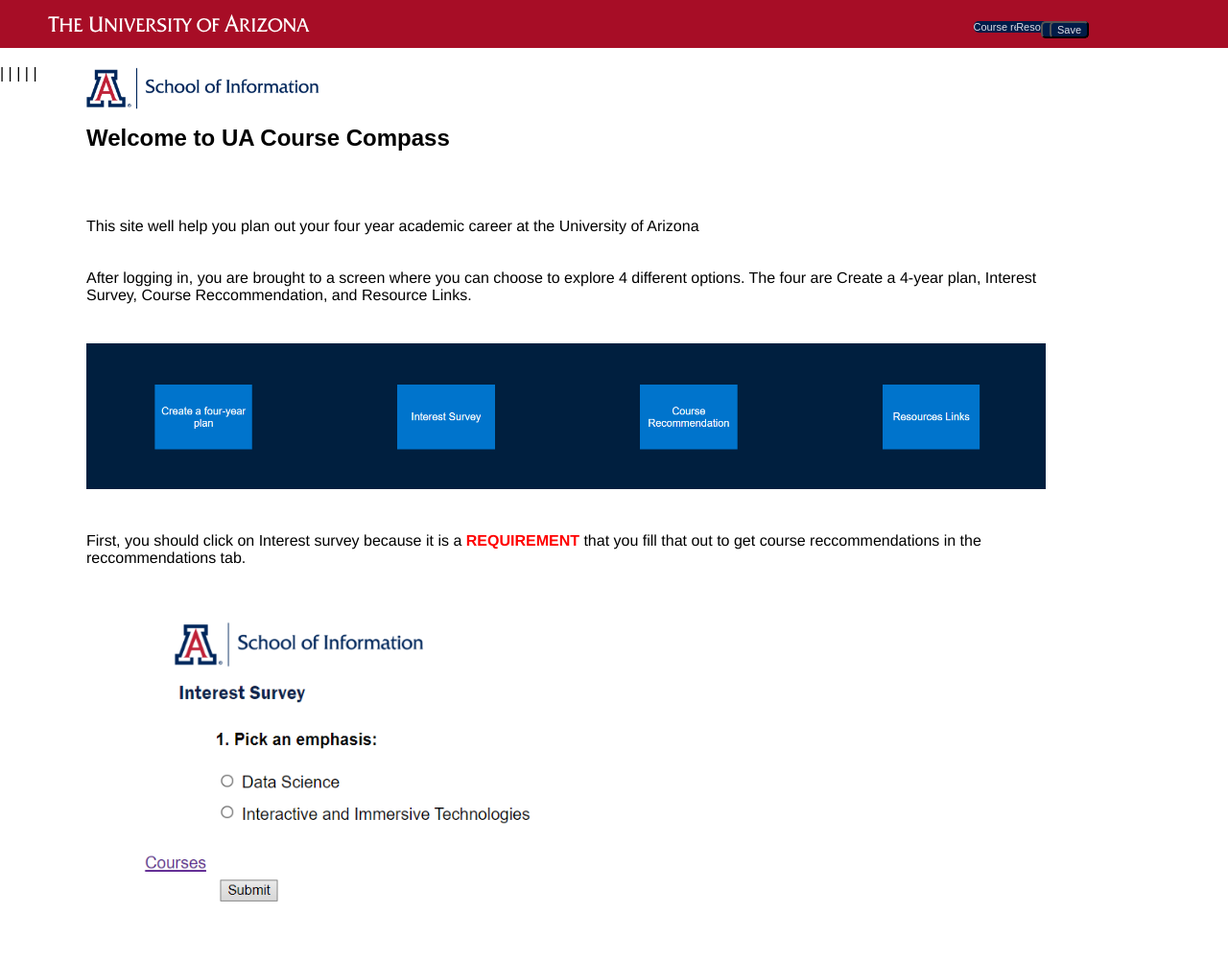
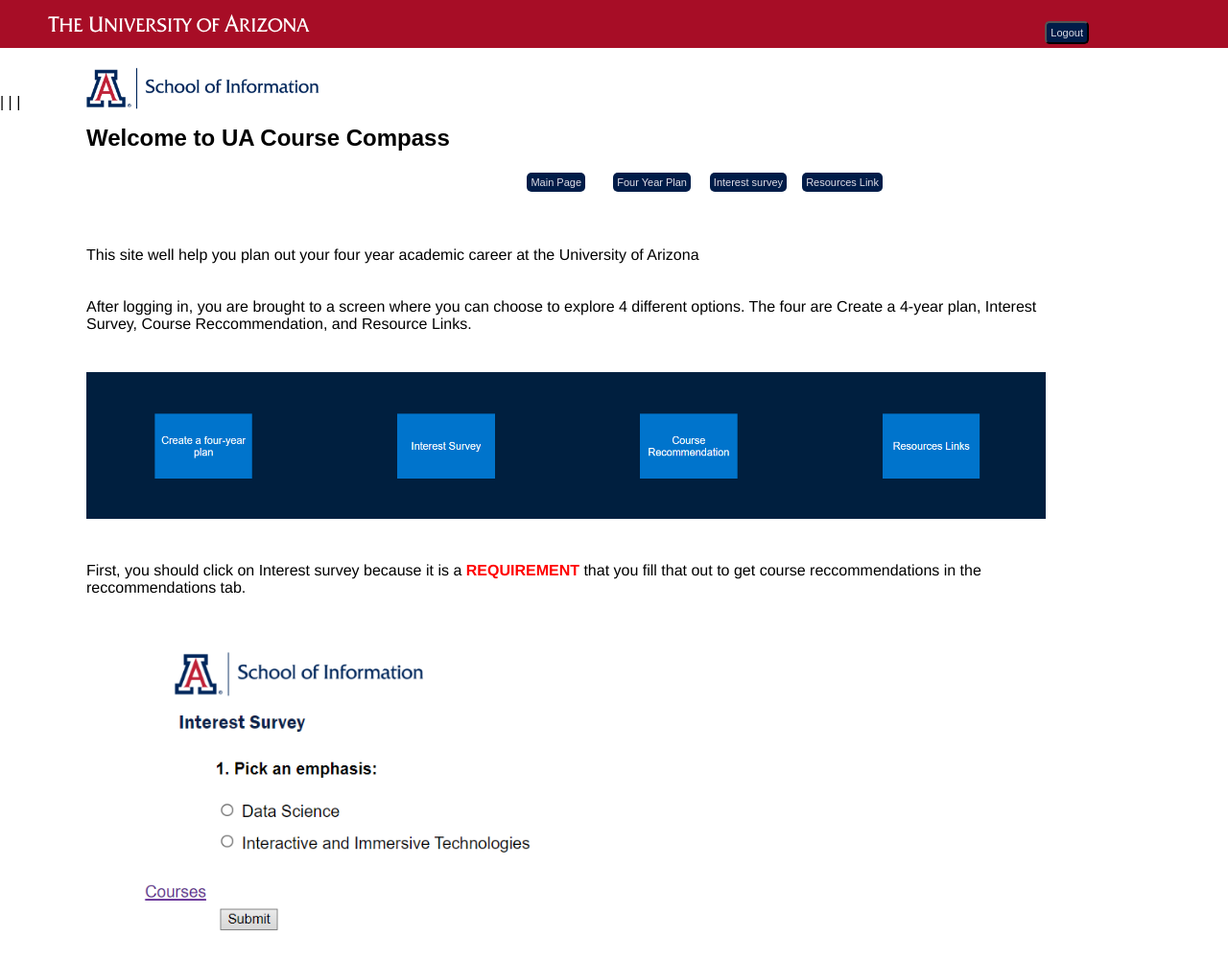
Before and after one commit to rachelS485/ISTA-498-Capstone-Final, a website: page public/instructions.html in a window 1280 px wide. Shown: the top 1001 px of the page at 96% size. Drawn offline with Linux system fonts and the light colour scheme.

Commit message:
instrucation

```diff
--- a/public/instructions.html
+++ b/public/instructions.html
@@ -144,10 +144,9 @@
             border-radius: 5px;
             font-size: 11px;
             position: absolute;
-            top: 22px;
-            right: 145px;
+            background-color: #001C48;
+            padding: 4px;
             text-decoration: none;
-            border-radius: 5px;
         }
 
     </style>
@@ -164,14 +163,13 @@
     <img id="logoTop" src="SchoolOfInformation.png" alt="School of Information">
 
     <h2 style="position: relative; top: 110px; left: 90px; width: 400px;">Welcome to UA Course Compass</h2>
-    <p>
-        <a class="square_page" style="margin-left: 40px; color: #dfdee7;" href="mainweb.html"> Main Page </a>  |
-        <a class="square_page" style="color: #dfdee7;" href="interestsurvey.html">Interest survey</a> |
-        <a class="square_page" style="color: #dfdee7;" href="courserecomendation.html">Course recommendation</a> |
-        <a class="square_page" style="color: #dfdee7;" href="resourcelinks.html">Resources Link</a>   |
-        <button class="square_page" id="logout" style="color: #dfdee7;">Logout</button>   |
-        <button class="square_page" id="save" style="color: #dfdee7;"> Save </button>
-    </p>
+    <p style="margin-top: 50px;">
+        <a class="square_page" style="top: 180px; right: 670px;  color: #dfdee7;" href="mainweb.html"> Main Page </a>
+        <a class="square_page" style="top: 180px; right: 560px; color: #dfdee7;" href="fouryearplan.html">Four Year Plan</a> |
+        <a class="square_page" style="top: 180px; right: 460px; color: #dfdee7;" href="interestsurvey.html">Interest survey</a> |
+        <a class="square_page" style="top: 180px; right: 360px; color: #dfdee7;" href="resourcelinks.html">Resources Link</a>   |
+        <button class="square_page" id="logoutCourseRec" style="color: #dfdee7;">Logout</button>
+      </p>
 
     <div id="instructions">
 
```
